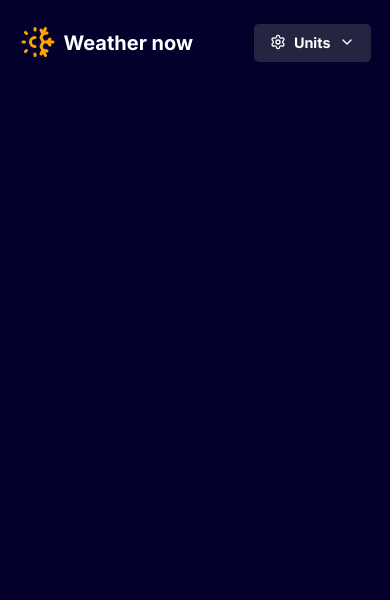
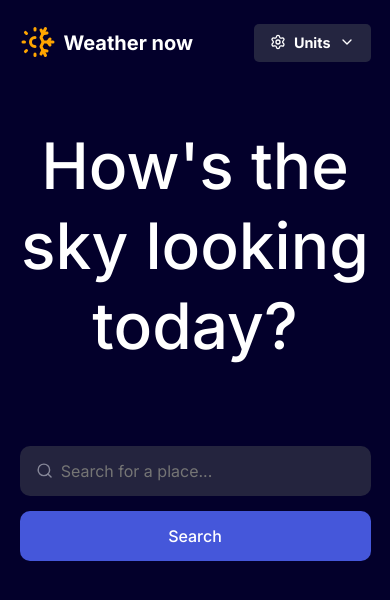
Before and after one commit to bvbxbv/weather-app, a React (Vite) app: page / in a window 390 px wide. Shown: the top 600 px of the page. Built offline with nearby package versions, Linux system fonts and the light colour scheme.

Commit message:
chore(layouot): add welcome section
- updated reset.scss
- updated media mixin (responsive.scss). Change using map-get to sass:map.get

```diff
--- a/src/App.tsx
+++ b/src/App.tsx
@@ -1,4 +1,4 @@
-import { ChevronDown, Settings, SunSnow } from 'lucide-react';
+import { ChevronDown, SearchIcon, Settings, SunSnow } from 'lucide-react';
 import './styles/main.scss';
 
 function App() {
@@ -25,6 +25,25 @@ function App() {
             </div>
           </div>
         </header>
+
+        <section className="welcome">
+          <h1 className="welcome__title">How's the sky looking today?</h1>
+
+          <form action="#" method="GET" className="welcome__search">
+            <div className="welcome__search-wrapper">
+              <SearchIcon size={20} className="welcome__search-icon" />
+
+              <input
+                type="text"
+                name="place"
+                className="welcome__search-input"
+                placeholder="Search for a place..."
+              />
+            </div>
+
+            <button className="welcome__search-submit">Search</button>
+          </form>
+        </section>
       </div>
     </div>
   );
--- a/src/styles/_reset.scss
+++ b/src/styles/_reset.scss
@@ -132,3 +132,7 @@ table {
   font-family: vars.$font-default--family;
   font-size: vars.$font-default--size;
 }
+
+button {
+  cursor: pointer;
+}
--- a/src/styles/layout/_bootstrap.scss
+++ b/src/styles/layout/_bootstrap.scss
@@ -1 +1,2 @@
 @forward './header';
+@forward './welcome';
--- /dev/null
+++ b/src/styles/layout/_welcome.scss
@@ -0,0 +1,85 @@
+@use '../mixins/bootstrap' as mixins;
+@use '../vars/bootstrap' as vars;
+
+.welcome {
+  width: 100%;
+  height: auto;
+
+  padding: 4rem 0;
+
+  display: flex;
+  flex-direction: column;
+  justify-content: center;
+  align-items: center;
+
+  &__title {
+    text-align: center;
+    font-size: 4rem;
+    line-height: 125%;
+    font-weight: 500;
+    color: #fff;
+  }
+
+  &__search {
+    display: flex;
+    justify-content: center;
+    width: 100%;
+    gap: 15px;
+    margin-top: 5rem;
+
+    flex-direction: column;
+
+    @include mixins.on(md) {
+      flex-direction: row;
+    }
+
+    &-wrapper {
+      display: flex;
+      width: 100%;
+
+      @include mixins.on(md) {
+        width: 600px;
+      }
+
+      flex-direction: row;
+      justify-content: start;
+      align-items: center;
+      background-color: #24243e;
+      border-radius: 10px;
+
+      .welcome__search-icon {
+        padding-left: 1rem;
+        height: 100%;
+        color: vars.$theme-text-muted;
+        display: flex;
+        justify-content: center;
+        align-items: center;
+      }
+
+      .welcome__search-input {
+        width: 100%;
+        height: 50px;
+        background: transparent;
+        border: none;
+        outline: none;
+        color: white;
+        padding: 0 0.5rem;
+      }
+    }
+
+    &-submit {
+      height: 50px;
+      background-color: vars.$theme-controls-primary-background;
+      color: white;
+      padding: 0 1rem;
+      border-radius: 10px;
+      font-weight: 500;
+      outline: none;
+      border: none;
+
+      &:hover {
+        background-color: vars.$theme-controls-primary-background-hovered;
+      }
+    }
+  }
+}
--- a/src/styles/mixins/_responsive.scss
+++ b/src/styles/mixins/_responsive.scss
@@ -1,3 +1,5 @@
+@use 'sass:map';
+
 $breakpoints: (
   sm: 640px,
   md: 768px,
@@ -7,7 +9,7 @@ $breakpoints: (
 );
 
 @mixin on($size) {
-  $break: map-get($breakpoints, $size);
+  $break: map.get($breakpoints, $size);
   @if $break {
     @media (min-width: $break) {
       @content;
--- a/src/styles/vars/_theme.scss
+++ b/src/styles/vars/_theme.scss
@@ -1,6 +1,10 @@
 $background-primary: #03002b;
 
 $text-primary: #ffffff;
+$text-muted: #868798;
+
+$controls-primary-background: #4557da;
+$controls-primary-background-hovered: #4f61ea;
 
 $controls-secondary-background: #242540;
 $controls-secondary-background-hovered: #323356;
```
